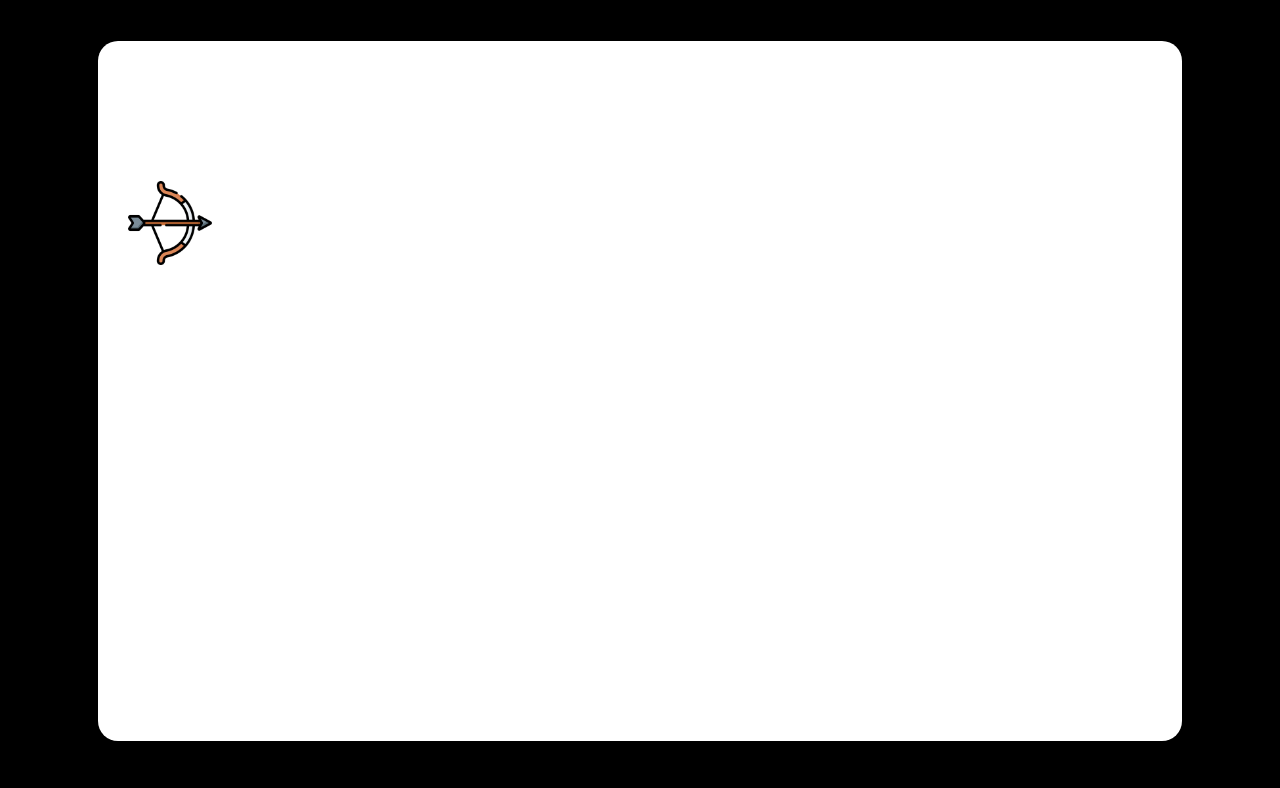
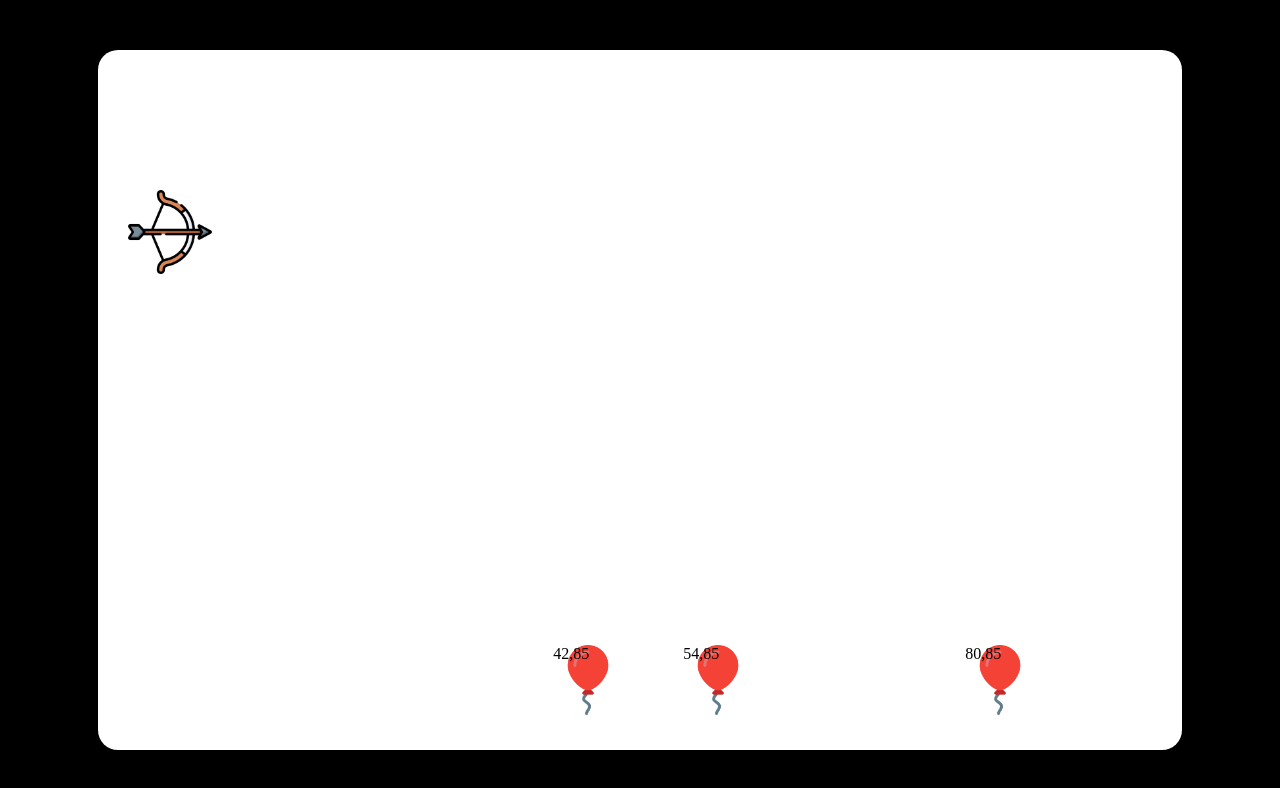
Before and after one commit to NishantTheProgrammer/bow-n-arrow, a Vue app: page / in a window 1280 px wide. Shown: the top 788 px of the page. Built offline with nearby package versions, Linux system fonts and the light colour scheme.

Commit message:
added balloon

```diff
--- a/src/App.vue
+++ b/src/App.vue
@@ -1,8 +1,8 @@
 <template>
   <div class="playground">
     <ArcheryComponent :archeryPosition="archeryPosition"></ArcheryComponent>
+    <BalloonComponent v-for="(balloon, index) in balloons" :key="index" :x="balloon.x" :y="balloon.y"></BalloonComponent>
   </div>
-  <BalloonComponent :x="x" :y="y"></BalloonComponent>
 </template>
 
 <script>
@@ -17,24 +17,33 @@ export default {
   },
   data() {
     return {
-      x: 100,
-      y: 400,
-      archeryPosition: 20
+      x: 10,
+      y: 10,
+      archeryPosition: 20,
+      balloons: []
     }
   },
   mounted() {
     let self = this;
 
-    window.addEventListener('keyup', function(ev) {
-        self.keyup(ev); // declared in your component methods
+    window.addEventListener('keyup', function (ev) {
+      self.keyup(ev); // declared in your component methods
     });
+
+    setInterval(() => {
+      const newBallon = { x: this.randomNumber(20, 95), y: 85 };
+      this.balloons.push(newBallon);
+    }, 3000)
   },
   methods: {
     increseByTen() {
       this.counter += 10;
     },
+    randomNumber(min, max) {
+      return Math.floor(Math.random() * (max - min) + min);
+    },
     keyup(ev) {
-      switch(ev.code) {
+      switch (ev.code) {
         case 'ArrowDown': this.archeryPosition += 10; break;
         case 'ArrowUp': this.archeryPosition -= 10; break;
       }
--- a/src/components/BalloonComponent.vue
+++ b/src/components/BalloonComponent.vue
@@ -1,16 +1,25 @@
 <template>
-    <p>balloon {{ x }} {{ y }}</p>
+    <p class="balloon" :style="{ zIndex: 2, top: y + '%', left: x + '%' }">{{ x }},{{ y }}</p>
+    <img class="balloon" :style="{ top: y + '%', left: x + '%' }" src="../assets/balloon.png">
 </template>
 
 
 
 <script>
 export default {
-  props: ['x', 'y'],
-  created() {
-    // props are exposed on `this`
-    console.log(this.x, this.y)
+    props: ['x', 'y'],
+    created() {
+        // props are exposed on `this`
+        console.log(this.x, this.y)
 
-  }
+    }
 }
 </script>
+
+<style>
+.balloon {
+    height: 10%;
+    position: absolute;
+    transition: all .2s;
+}
+</style>
```
Also changed, not shown: src/assets/balloon.png (added).
